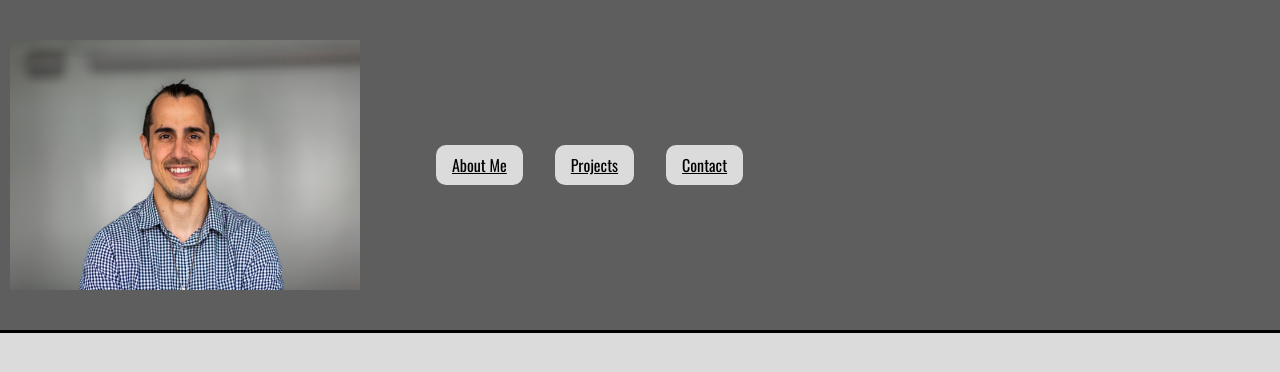
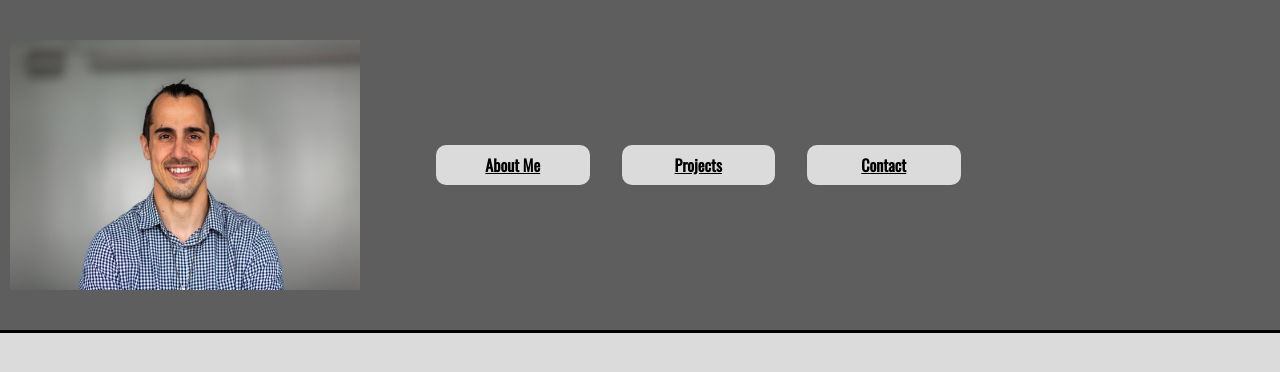
Before and after one commit to surbassik7/surbassik7.github.io, a plain HTML site: page index.html in a window 1280 px wide. Shown: the top 372 px of the page. Drawn offline with nearby package versions, Linux system fonts and the light colour scheme.

Commit message:
updated nav buttons

```diff
--- a/style.css
+++ b/style.css
@@ -22,7 +22,13 @@ nav {
   color: black;
   margin: 0 1rem;
   padding: 0.5rem 1rem;
+  border: transparent;
   border-radius: 10px;
+  cursor: pointer;
+  min-width: 10%;
+  font-weight: 800;
+  text-align: center;
+  vertical-align: middle;
 }
 
 img {
```
